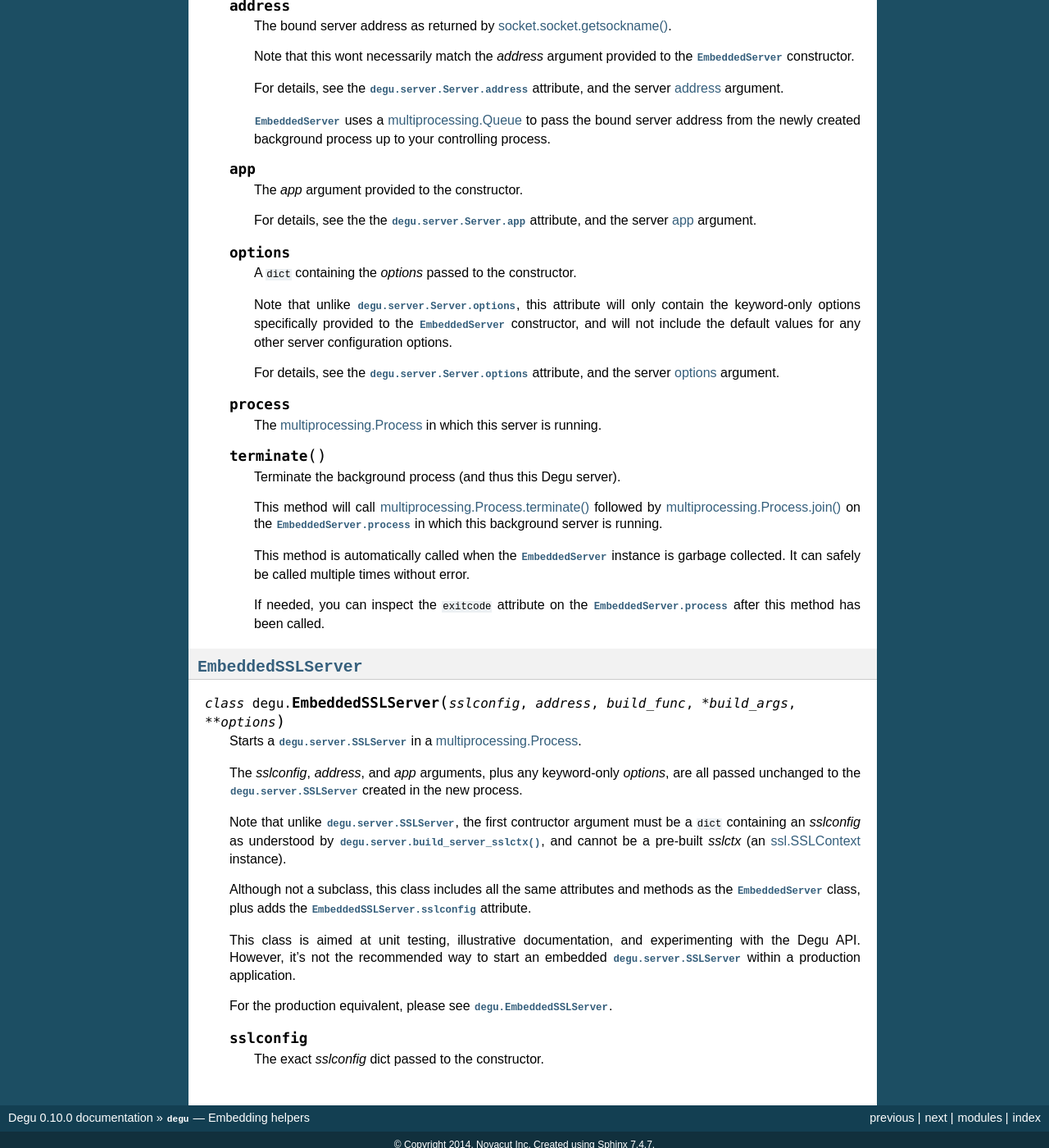
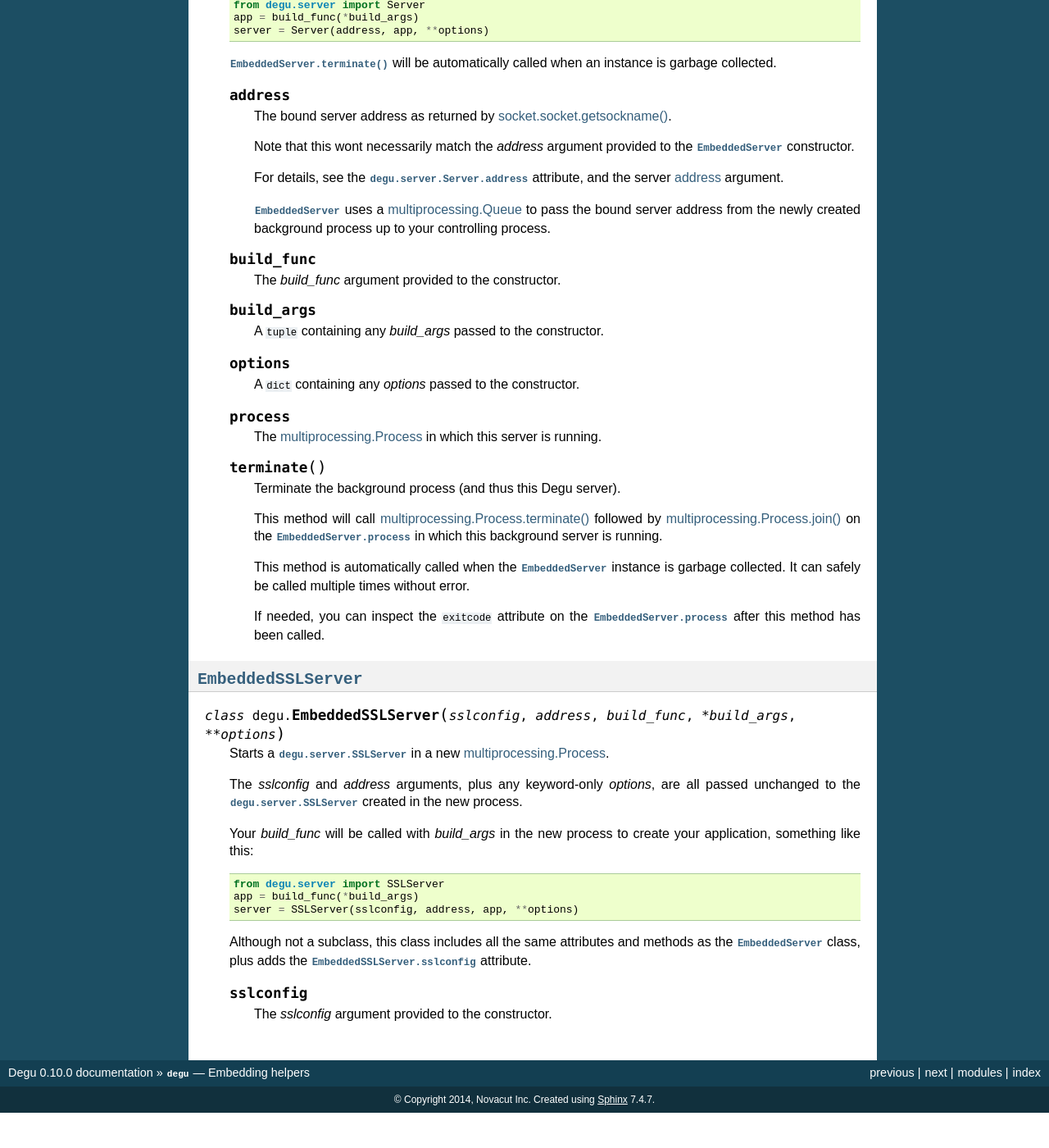
Before and after one commit to json420/degu, a Sphinx documentation site: the page built from doc/degu.rst, in a window 1280 px wide and 1400 px high, scrolled down 1110 px. Shown: the whole window at 82% size. Built offline with Sphinx 7.4.7, drawn with Linux system fonts in a browser that asks for light colours; after the commit the page ends 2467 px from its top, so only the background shows below that; some of the changed text lies outside the part shown.

Commit message:
Small doc work

```diff
--- a/doc/degu.client.rst
+++ b/doc/degu.client.rst
@@ -643,8 +643,8 @@ Again, consider the `HTTPConnection`_ vs. :class:`Client` constructors::
 
 **Connections**
 
-`HTTPConnection`_ is rather overloaded because its really two types of objects
-(from two different problem domains) entangled into one:
+`HTTPConnection`_ is rather overloaded because it is really *two* types of
+objects (from two different problem domains) entangled into one:
 
     1. A server specification object ("where" the server is and "how" to create
        connections to it)
--- a/doc/degu.rst
+++ b/doc/degu.rst
@@ -62,14 +62,21 @@ tuples:
 
 .. class:: EmbeddedServer(address, build_func, *build_args, **options)
 
-    Starts a :class:`degu.server.Server` in a `multiprocessing.Process`_.
+    Starts a :class:`degu.server.Server` in a new `multiprocessing.Process`_.
 
     The *address* argument, and any keyword-only *options*, are passed unchanged
     to the :class:`degu.server.Server` created in the new process.
 
-    This background process will be automatically terminated when the
-    :class:`EmbeddedServer` instance is garbage collected, and can likewise be
-    explicitly terminated by calling :meth:`EmbeddedServer.terminate()`.
+    Your *build_func* will be called with *build_args* in the new process to
+    create your application, something like this::
+
+        from degu.server import Server
+        app = build_func(*build_args)
+        server = Server(address, app, **options)
+
+    :meth:`EmbeddedServer.terminate()` will be automatically called when an
+    instance is garbage collected.
+
 
     .. attribute:: address
 
@@ -81,28 +88,25 @@ tuples:
         For details, see the :attr:`degu.server.Server.address` attribute, and
         the server :ref:`server-address` argument.
 
-        :class:`EmbeddedServer` uses a `multiprocessing.Queue`_ to pass the bound
-        server address from the newly created background process up to your
-        controlling process.
+        :class:`EmbeddedServer` uses a `multiprocessing.Queue`_ to pass the
+        bound server address from the newly created background process up to
+        your controlling process.
 
-    .. attribute:: app
 
-        The *app* argument provided to the constructor.
+    .. attribute:: build_func
 
-        For details, see the the :attr:`degu.server.Server.app` attribute,
-        and the server :ref:`server-app` argument.
+        The *build_func* argument provided to the constructor.
+
+
+    .. attribute:: build_args
+
+        A ``tuple`` containing any *build_args* passed to the constructor.
+
 
     .. attribute:: options
 
-        A ``dict`` containing the *options* passed to the constructor.
+        A ``dict`` containing any *options* passed to the constructor.
 
-        Note that unlike :attr:`degu.server.Server.options`, this attribute will
-        only contain the keyword-only options specifically provided to the
-        :class:`EmbeddedServer` constructor, and will not include the default values
-        for any other server configuration options.
-
-        For details, see the :attr:`degu.server.Server.options` attribute, and
-        the server :ref:`server-options` argument.
 
     .. attribute:: process
 
@@ -130,31 +134,28 @@ tuples:
 
 .. class:: EmbeddedSSLServer(sslconfig, address, build_func, *build_args, **options)
 
-    Starts a :class:`degu.server.SSLServer` in a `multiprocessing.Process`_.
+    Starts a :class:`degu.server.SSLServer` in a new `multiprocessing.Process`_.
 
-    The *sslconfig*, *address*, and *app* arguments, plus any keyword-only
-    *options*, are all passed unchanged to the :class:`degu.server.SSLServer`
-    created in the new process.
+    The *sslconfig* and *address* arguments, plus any keyword-only *options*,
+    are all passed unchanged to the :class:`degu.server.SSLServer` created in
+    the new process.
 
-    Note that unlike :class:`degu.server.SSLServer`, the first contructor
-    argument must be a ``dict`` containing an *sslconfig* as understood by
-    :func:`degu.server.build_server_sslctx()`, and cannot be a pre-built
-    *sslctx* (an `ssl.SSLContext`_ instance).
+    Your *build_func* will be called with *build_args* in the new process to
+    create your application, something like this::
+
+        from degu.server import SSLServer
+        app = build_func(*build_args)
+        server = SSLServer(sslconfig, address, app, **options)
 
     Although not a subclass, this class includes all the same attributes and
     methods as the :class:`EmbeddedServer` class, plus adds the
     :attr:`EmbeddedSSLServer.sslconfig` attribute.
 
-    This class is aimed at unit testing, illustrative documentation, and
-    experimenting with the Degu API.  However, it's not the recommended way to
-    start an embedded :class:`degu.server.SSLServer` within a production
-    application.
-
-    For the production equivalent, please see :class:`degu.EmbeddedSSLServer`.
 
     .. attribute:: sslconfig
 
-        The exact *sslconfig* dict passed to the constructor.
+        The *sslconfig* argument provided to the constructor.
+
 
 
 
--- a/doc/index.rst
+++ b/doc/index.rst
@@ -20,8 +20,8 @@ Degu includes:
     *   **Stream-friendly IO abstractions** used by both the server and client
         for HTTP request and response bodies
 
-    *   **Test fixtures** that make it easy to create throw-away Degu servers
-        for unit testing, illustration, and play
+    *   **Test fixtures** for creating throw-away Degu servers for unit testing,
+        illustration, and play
 
 Degu server applications are implemented according to the :doc:`rgi` (RGI),
 which is very much in the spirit of `WSGI`_ but does not attempt to be
```
Also changed, not shown: 1 other file.
